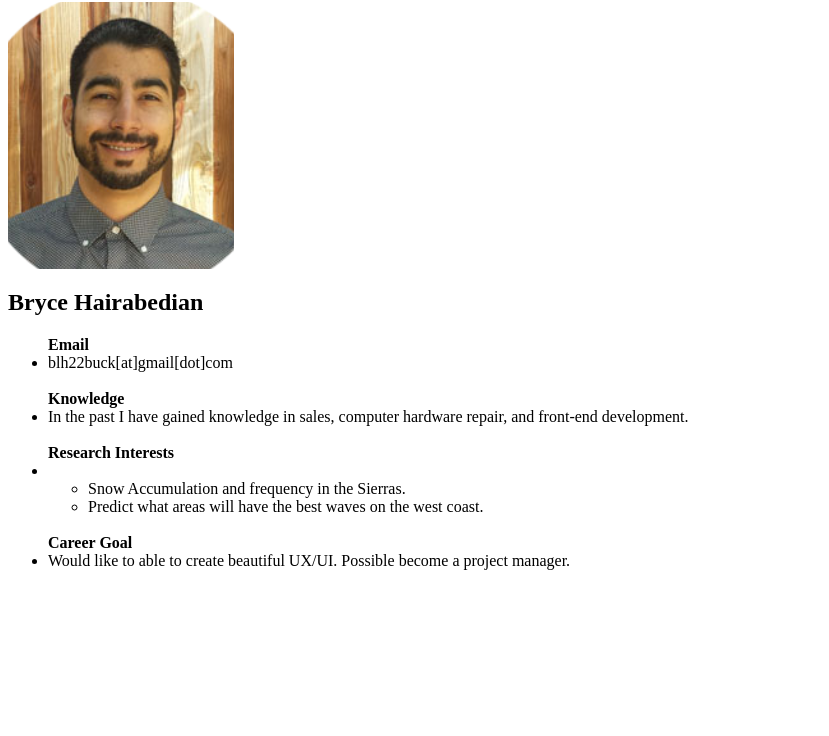
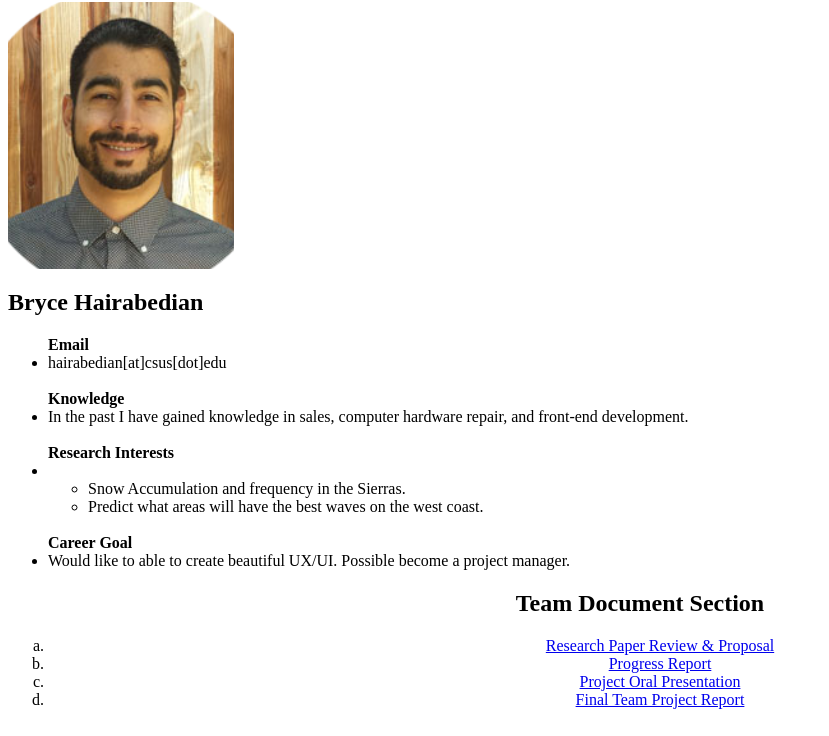
Before and after one commit to blh22buck/177, a plain HTML site: page website/index.html in a window 1280 px wide. Shown: the part 64-800 px from the top of the page, without its empty margins (0-829 px from the left). Drawn offline with Linux system fonts and the light colour scheme.

Commit message:
updated website with team links
From EX1 question 1.2
Post 4 links for the following project assignments and they should be in easy
	to find location for grading:
     (a) research paper review and proposal, (b) progress report, (c) project oral presentation,
	 (d) final team project report (for posting 1-page pdf project summary poster
		 plus things like datamart user interface).

```diff
--- a/website/index.html
+++ b/website/index.html
@@ -14,7 +14,7 @@
       <ul>
         <label><strong>Email</strong></label>
         <li>
-            blh22buck[at]gmail[dot]com
+            hairabedian[at]csus[dot]edu
         </li>
 		<br>
         <label><strong>Knowledge</strong></label>
@@ -42,6 +42,31 @@
       </ul>
   </div>
 
+  <!-- Team Section --
+	Post 4 links for the following project assignments and they should be in easy
+	to find location for grading:
+     (a) research paper review and proposal, (b) progress report, (c) project oral presentation,
+	 (d) final team project report (for posting 1-page pdf project summary poster
+		 plus things like datamart user interface).
+   -->
+  <div align="center">
+	<h2>Team Document Section</h2>
+	<ol type="a">
+		<li>
+			<a href="index.html">Research Paper Review &amp; Proposal</a>
+		</li>
+		<li>
+			<a href="index.html">Progress Report</a>
+		</li>
+		<li>
+			<a href="index.html">Project Oral Presentation</a>
+		</li>
+		<li>
+			<a href="index.html">Final Team Project Report</a>
+		</li>
+	</ol>
+  </div>
+
 </body>
 
 </html>
```
